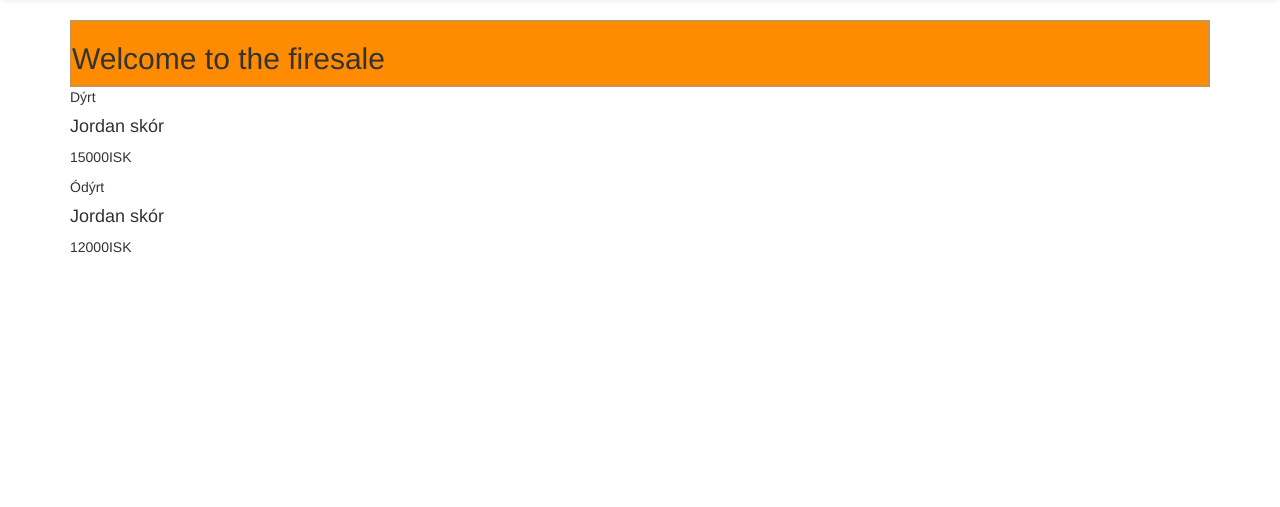
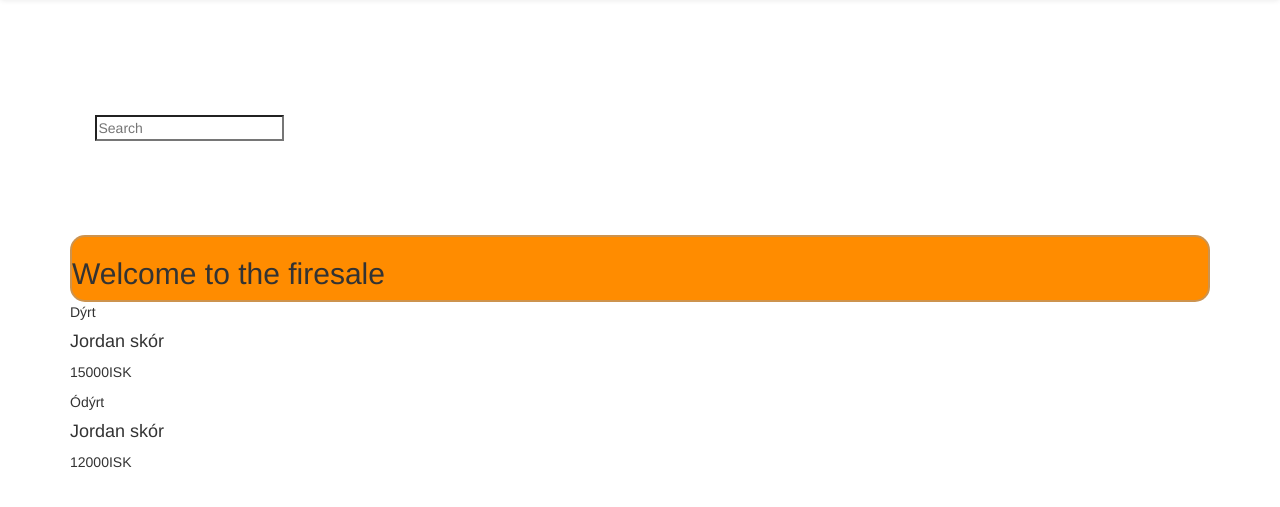
Before and after one commit to HelgiHrafn/FireSale, a Django app: page / in a window 1280 px wide. Shown: the part 52-559 px from the top of the page. Run offline with Django 4.2, Linux system fonts and the light colour scheme.

Commit message:
css stuff

```diff
--- a/fire_sale/settings.py
+++ b/fire_sale/settings.py
@@ -123,7 +123,7 @@
 # Static files (CSS, JavaScript, Images)
 # https://docs.djangoproject.com/en/4.0/howto/static-files/
 
-STATIC_URL = 'static/'
+STATIC_URL = '/static/'
 STATICFILES_DIRS = [
     os.path.join(BASE_DIR, 'static')
 ]
--- a/static/css/main.css
+++ b/static/css/main.css
@@ -2,4 +2,9 @@
     background-color: darkorange;
     border: solid 2px rgba(155, 155, 155, .5);
     margin: 0;
+    border-radius: 15px;
 }
+
+.searchbar {
+    margin: 50%;
+}
--- a/templates/base.html
+++ b/templates/base.html
@@ -13,6 +13,7 @@
 </head>
 <body>
     {%  include 'navigation.html' %}
+    {%  include 'searchbar.html' %}
     <div class="container">
     {% block content %}
     {% endblock %}
--- /dev/null
+++ b/templates/searchbar.html
@@ -0,0 +1,6 @@
+<div class="input-group rounded">
+  <input type="search" class="searchbar" class="form-control rounded" placeholder="Search" aria-label="Search" aria-describedby="search-addon" />
+  <span class="input-group-text border-0" id="search-addon">
+    <i class="fas fa-search"></i>
+  </span>
+</div>
```
